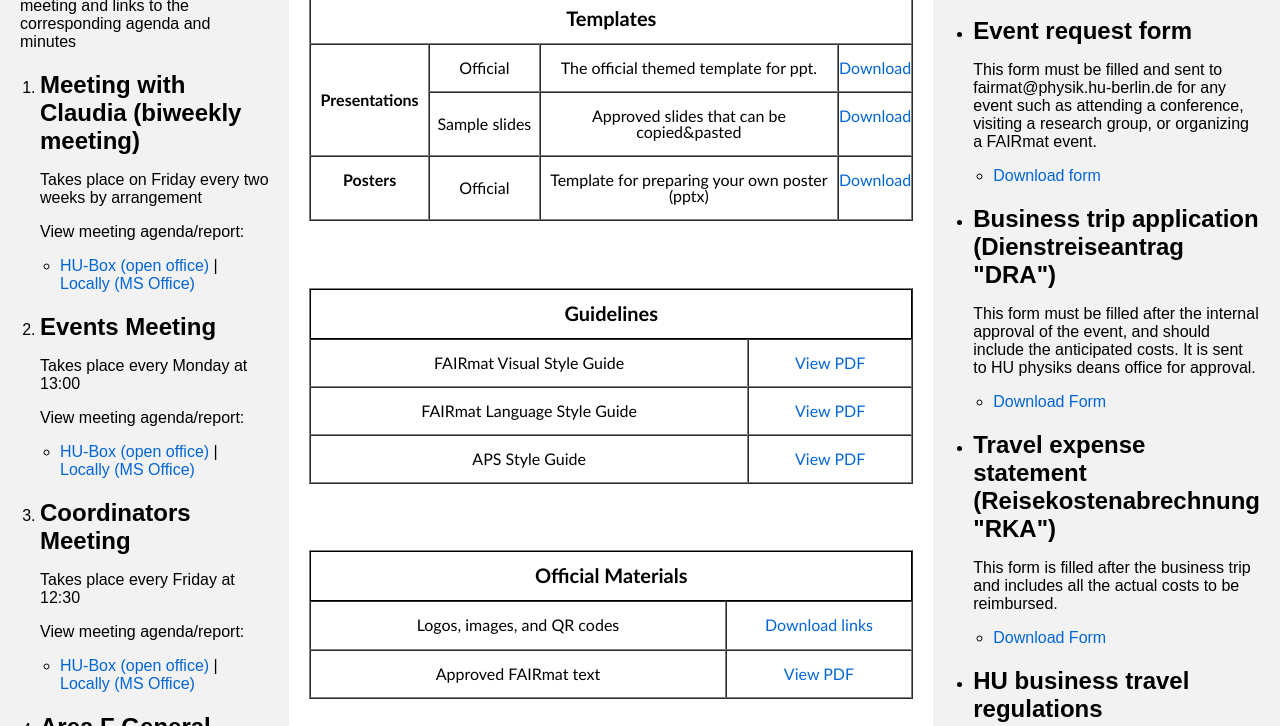
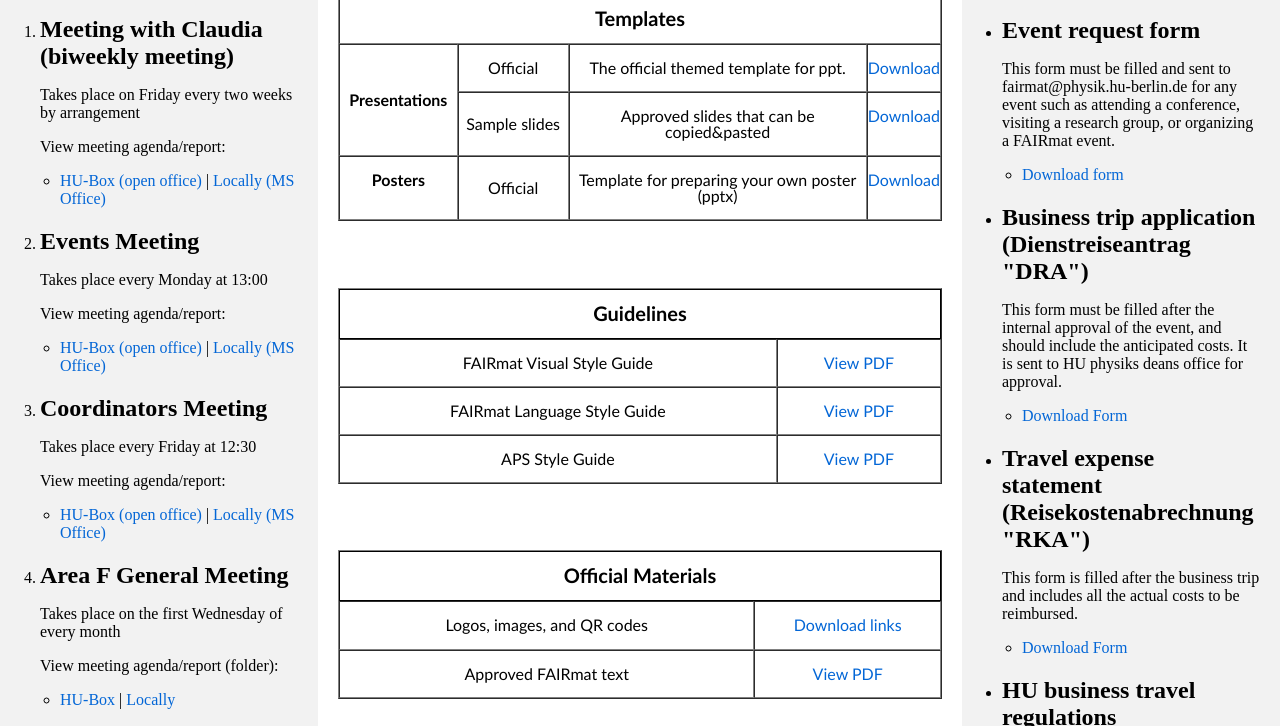
Before and after one commit to ahm531/AreaF_coordinator, a plain HTML site: page index.html in a window 1280 px wide. Shown: the part 151-877 px from the top of the page. Drawn offline with Linux system fonts and the light colour scheme.

Commit message:
new font

```diff
--- a/index.html
+++ b/index.html
@@ -4,7 +4,7 @@
   <title>Area F Coordinator homepage</title>
   <style>
     body {
-      font-family: Titillium Web, sans-serif;
+      font-family: 'Times New Roman', Times, serif, sans-serif;
       margin: 0;
       padding: 0;
     }
```
